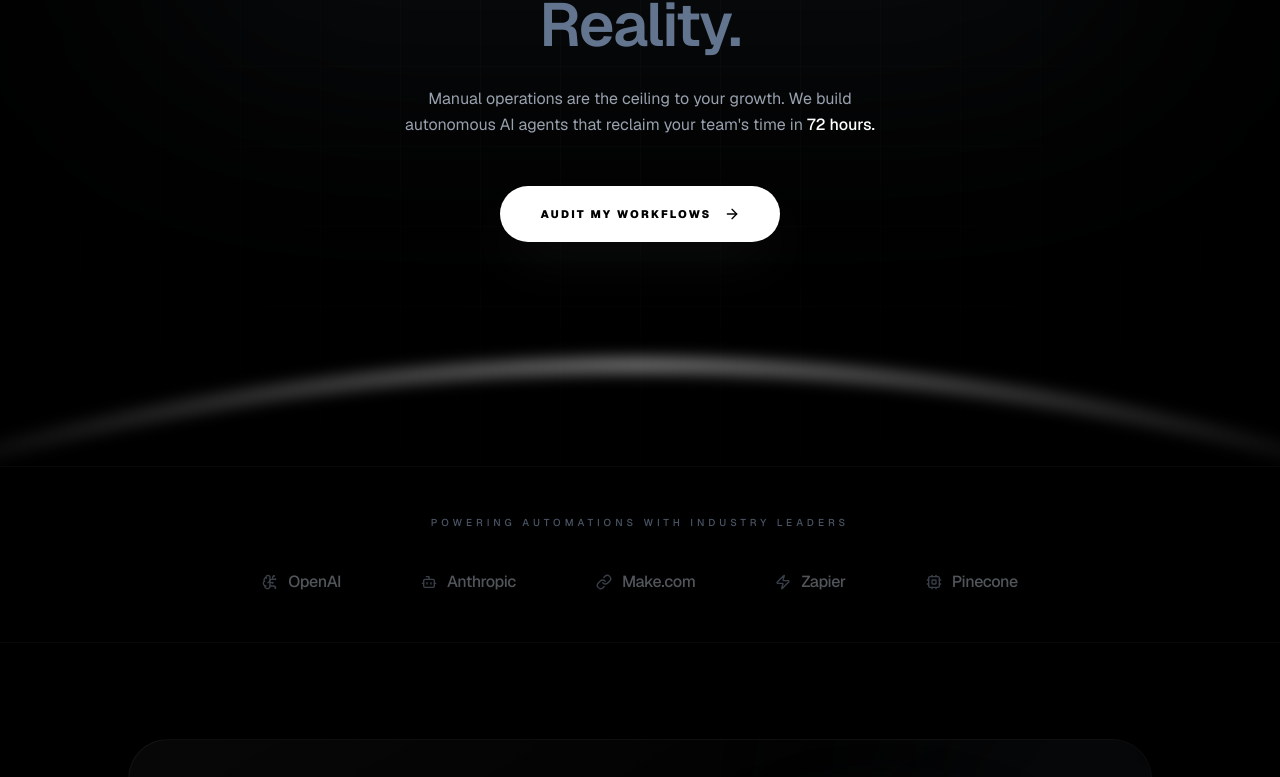
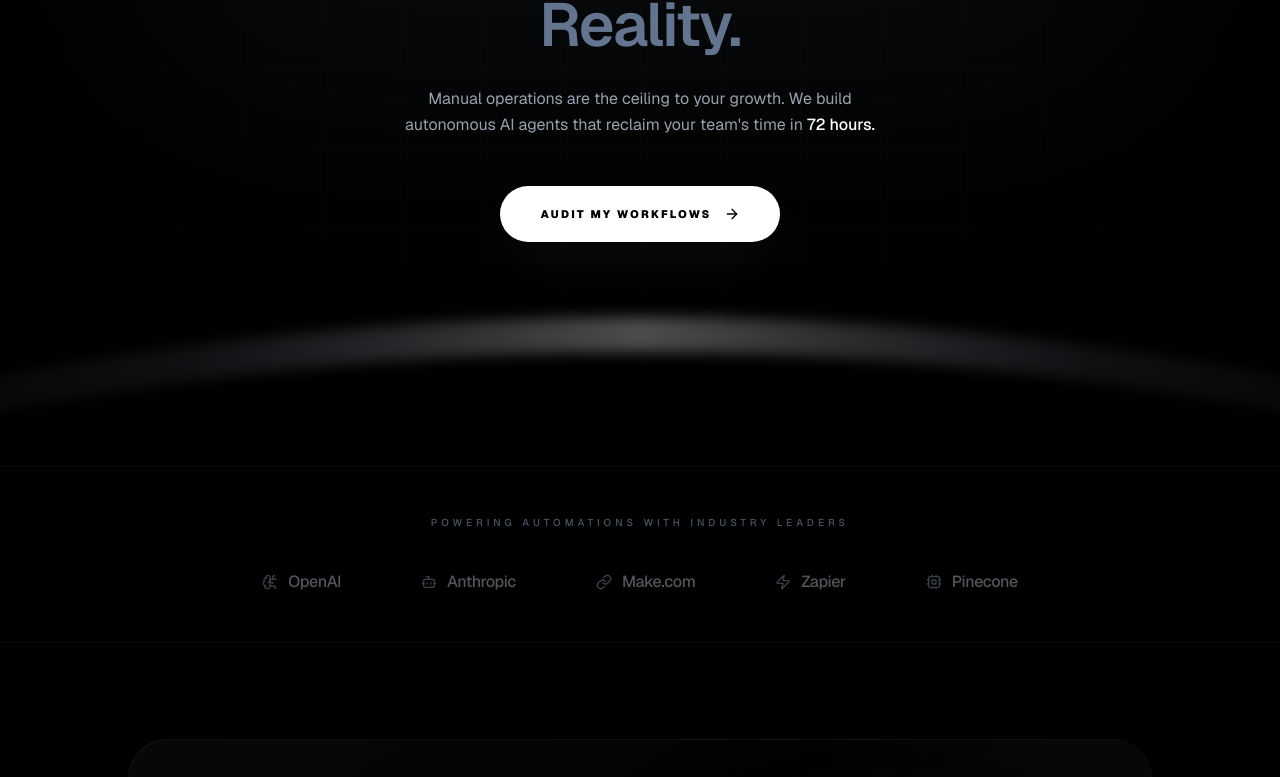
Before and after one commit to immsuel/react-component-generation, a Next.js app: page / in a window 1280 px wide. Shown: the part 414-1191 px from the top of the page. Built offline with nearby package versions, Linux system fonts and the light colour scheme.

Commit message:
hide arc

```diff
--- a/components/hero.tsx
+++ b/components/hero.tsx
@@ -6,13 +6,13 @@ export function Hero() {
   return (
     <section className="relative px-6 pt-32 pb-20 md:pt-44 md:pb-32 text-center overflow-hidden min-h-[100dvh] flex flex-col items-center bg-black">
 
-      {/* 1. Optimized Background Grid - Responsive Density */}
+      {/* 1. Optimized Background Grid */}
       <div className="absolute inset-0 z-0 pointer-events-none">
         <div
           className="absolute inset-0 opacity-[0.03] md:opacity-[0.02]"
           style={{
             backgroundImage: `linear-gradient(to right, #ffffff 1px, transparent 1px), linear-gradient(to bottom, #ffffff 1px, transparent 1px)`,
-            backgroundSize: '80px 80px', // Smaller grid for mobile feel
+            backgroundSize: '80px 80px',
             maskImage: 'radial-gradient(ellipse 60% 60% at 50% 50%, #000 10%, transparent 100%)',
             WebkitMaskImage: 'radial-gradient(ellipse 60% 60% at 50% 50%, #000 10%, transparent 100%)'
           }}
@@ -22,14 +22,12 @@ export function Hero() {
       {/* 2. Content Container */}
       <div className="relative z-10 w-full max-w-5xl mx-auto flex flex-col items-center">
 
-        {/* Tag: Increased touch target feel and centered tracking */}
         <div className="mb-8 px-4 py-2 rounded-full border border-white/10 bg-white/[0.03] backdrop-blur-md">
           <span className="text-[9px] md:text-[11px] uppercase tracking-[0.3em] md:tracking-[0.5em] text-slate-400 font-semibold">
             Intelligence at the Speed of Light
           </span>
         </div>
 
-        {/* Headline: Adjusted leading and clamp for mobile readability */}
         <h1 className="text-[2.5rem] leading-[1.1] md:text-[clamp(2rem,5vw,3.8rem)] font-semibold tracking-tight text-white md:leading-[1.2] mb-6 max-w-4xl">
           Automate the <span className="text-white">Routine.</span><br className="md:hidden" />{" "}
           <span className="text-slate-500">
@@ -37,13 +35,11 @@ export function Hero() {
           </span>
         </h1>
 
-        {/* Body: Improved contrast for small screens */}
         <p className="text-gray-400 text-sm md:text-base max-w-[500px] leading-relaxed mb-12 px-2 md:px-0">
           Manual operations are the ceiling to your growth. We build autonomous AI agents
           that reclaim your team's time in <span className="text-white font-medium">72 hours.</span>
         </p>
 
-        {/* Button: Full width on very small screens, centered on others */}
         <div className="w-full sm:w-auto px-4 sm:px-0">
           <button className="group relative flex items-center justify-center gap-3 w-full sm:w-fit px-10 py-5 rounded-full bg-white text-black hover:bg-slate-200 transition-all duration-300 shadow-2xl shadow-white/5 active:scale-95">
             <span className="text-[11px] font-black tracking-[0.2em] uppercase">
@@ -54,13 +50,13 @@ export function Hero() {
         </div>
       </div>
 
-      {/* 3. Mobile-Specific Ambient Glow (Centered on text) */}
+      {/* 3. Subdued Ambient Glows */}
       <div className="absolute inset-0 z-0 overflow-hidden pointer-events-none">
         <div className="absolute top-[20%] left-1/2 -translate-x-1/2 w-[80%] h-[30%] rounded-full bg-slate-500/10 blur-[80px] md:blur-[120px]" />
       </div>
 
-      {/* 4. The Cinematic Arc - Adjusted for Mobile Aspect Ratios */}
-      <div className="absolute -bottom-12 md:-bottom-24 w-full h-[150px] md:h-[350px] pointer-events-none z-20">
+      {/* 4. Cinematic Arc - HIDDEN ON MOBILE */}
+      <div className="hidden md:block absolute -bottom-24 w-full h-[350px] pointer-events-none z-20 overflow-visible translate-y-12">
         <svg
           width="100%"
           height="100%"
@@ -70,16 +66,18 @@ export function Hero() {
           preserveAspectRatio="none"
         >
           <path
-            d="M-100 300 Q 720 50 1540 300" // Shallower curve for mobile
-            stroke="url(#heroArcGradientMobile)"
-            strokeWidth="20" // Thinner for elegance
-            className="opacity-40 md:opacity-100 blur-[4px] md:blur-[8px]"
+            d="M-300 220 Q 720 -50 1740 220"
+            stroke="url(#heroArcGradient)"
+            strokeWidth="40"
+            className="opacity-100 blur-[8px]"
           />
           <defs>
-            <linearGradient id="heroArcGradientMobile" x1="0%" y1="0%" x2="100%" y2="0%">
-              <stop offset="0%" stopColor="#ffffff" stopOpacity="0" />
-              <stop offset="50%" stopColor="#ffffff" stopOpacity="0.4" />
-              <stop offset="100%" stopColor="#ffffff" stopOpacity="0" />
+            <linearGradient id="heroArcGradient" x1="0%" y1="0%" x2="100%" y2="0%">
+              <stop offset="0%" stopColor="#64748b" stopOpacity="0" />
+              <stop offset="25%" stopColor="#94a3b8" stopOpacity="0.1" />
+              <stop offset="50%" stopColor="#ffffff" stopOpacity="0.3" />
+              <stop offset="75%" stopColor="#94a3b8" stopOpacity="0.1" />
+              <stop offset="100%" stopColor="#64748b" stopOpacity="0" />
             </linearGradient>
           </defs>
         </svg>
```
